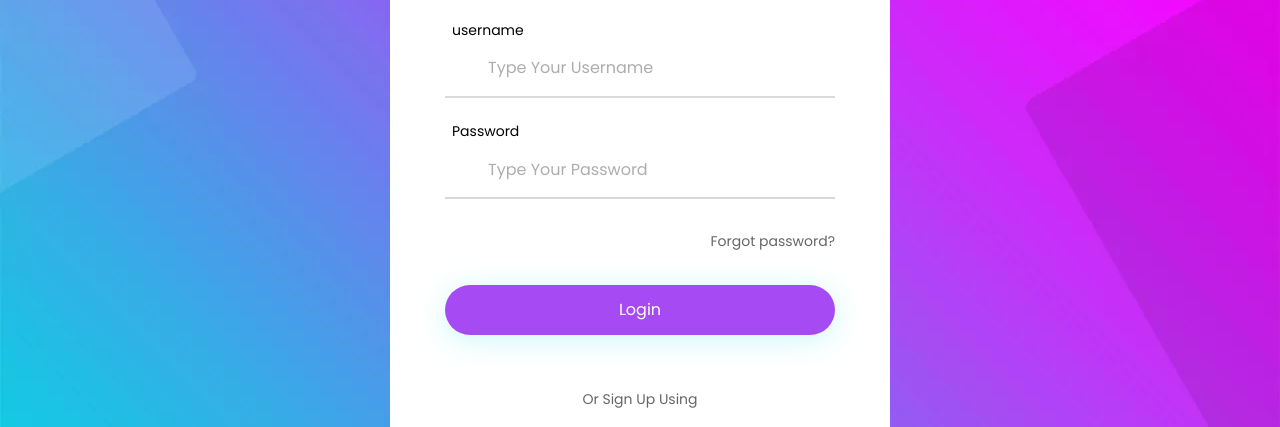
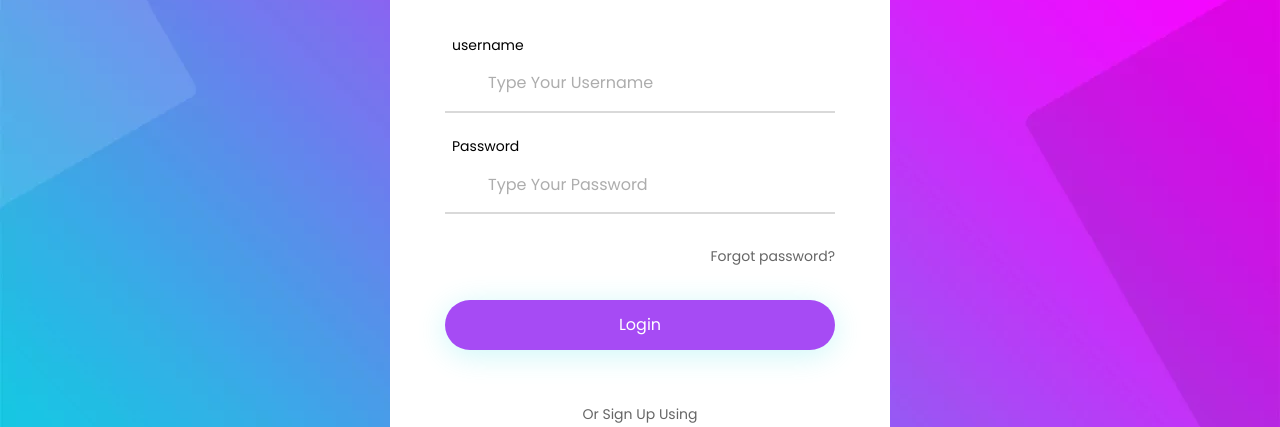
Before and after one commit to Akrutipatel2411/login-form-demo, a plain HTML site: page index.html in a window 1280 px wide. Shown: the part 168-595 px from the top of the page. Drawn offline with Linux system fonts and the light colour scheme; some icons are missing.

Commit message:
padding changes

```diff
--- a/css/style.css
+++ b/css/style.css
@@ -1,5 +1,6 @@
 body,
 html {
+
     width: 100%;
     height: 100%;
     margin: 0;
@@ -13,7 +14,6 @@ html {
 .head
 {
     width: 100%;
-    margin: 0 auto;
 }
 
 .main-head {
@@ -23,7 +23,7 @@ html {
     background-position: center;
     background-size: cover;
     background-repeat: no-repeat;
-    padding: 15px;
+    padding: 30px;
 }
 
 .form-sec {
```
